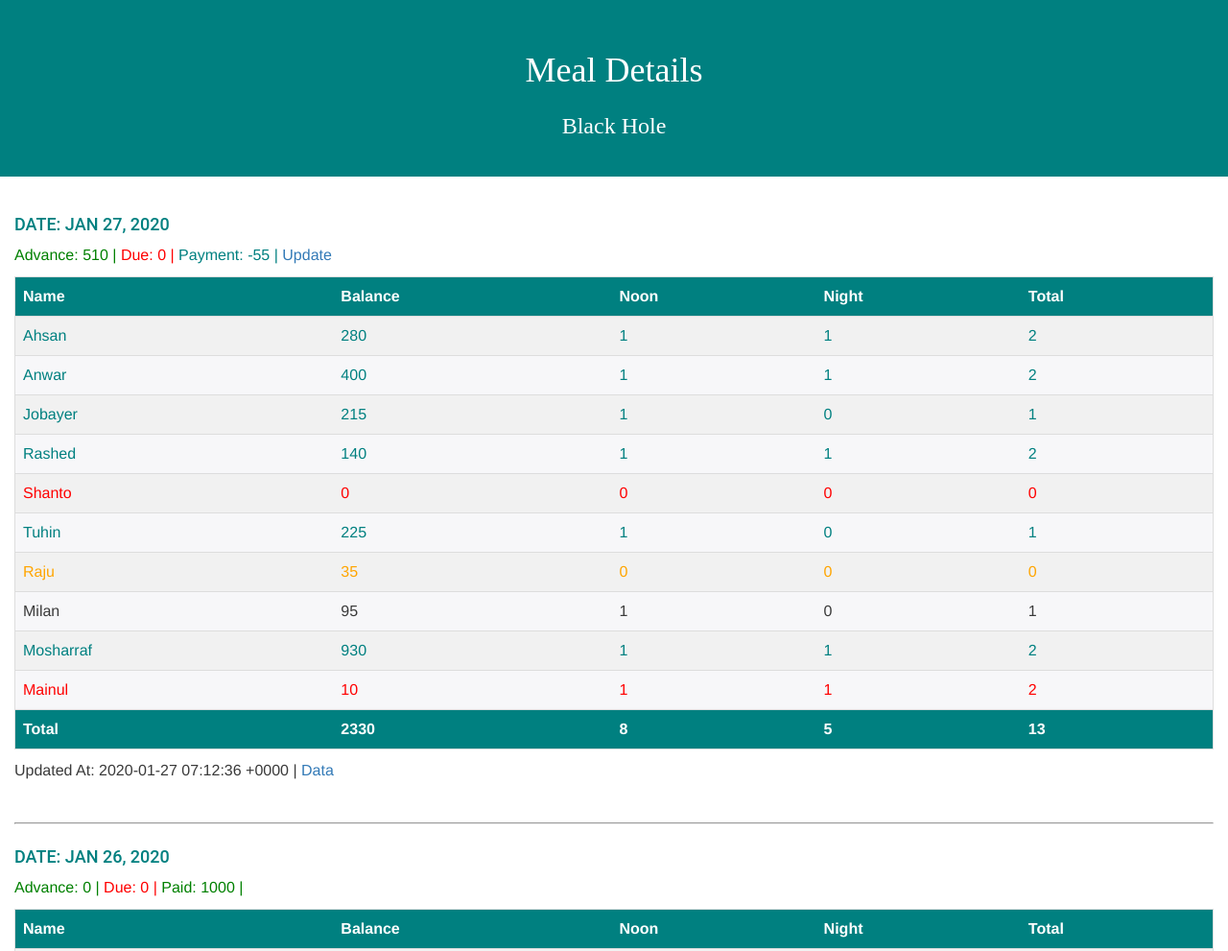
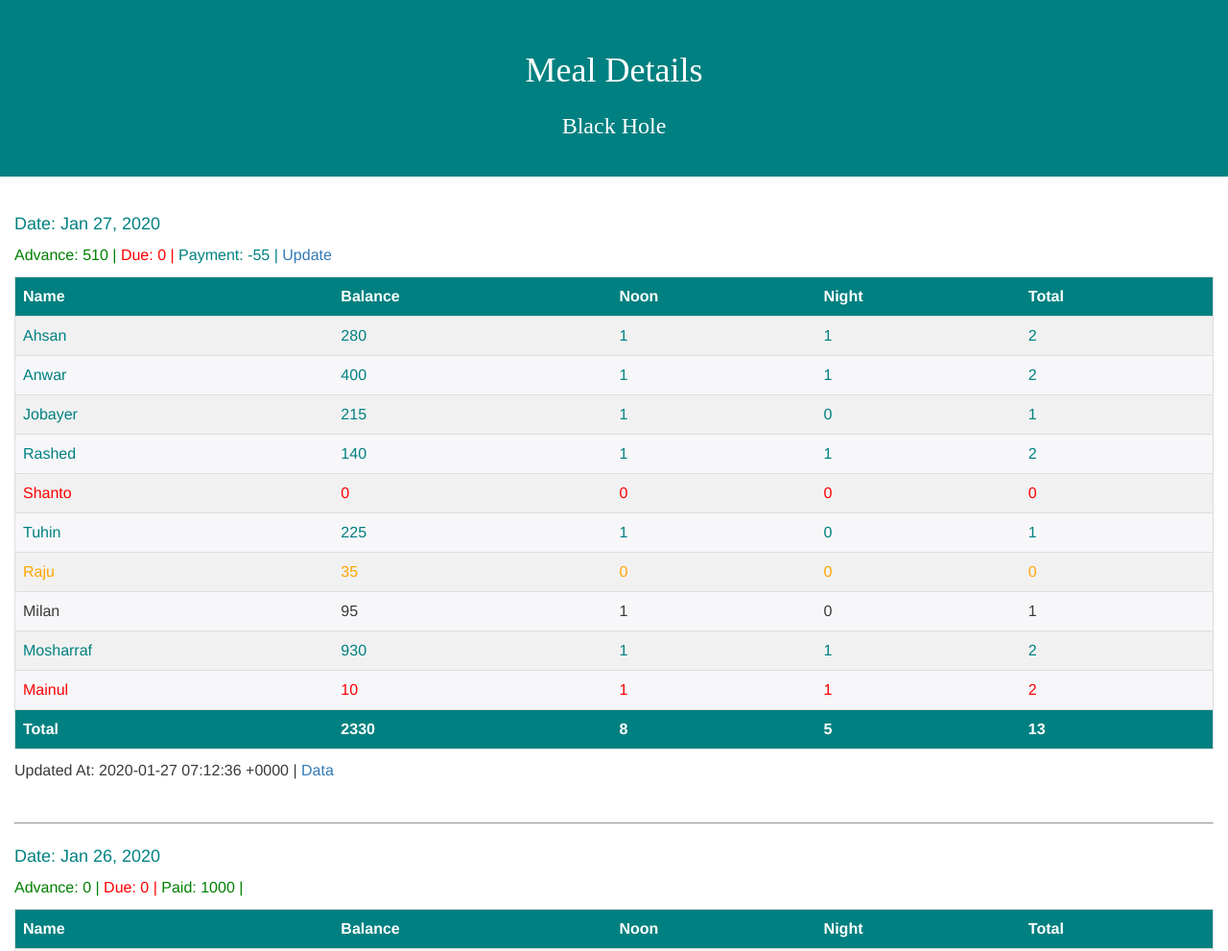
Before and after one commit to coderanwar/meals, a Jekyll site: the page built from index.html, in a window 1280 px wide. Shown: the top 991 px of the page at 96% size. Built offline with Jekyll 4.4.1, drawn with Linux system fonts in a browser that asks for light colours.

Commit message:
update theme

```diff
--- a/index.html
+++ b/index.html
@@ -6,8 +6,8 @@
 ---
 {% assign meal_counter = 1 %}
 {% for meal in site.data.meals %}
-    <h4 style="color:{{page.theme-color}};font-family: 'Roboto', cursive;">
-        DATE: {{ meal.Date | date: "%b %-d, %Y" | upcase }}
+    <h4 style="color:{{page.theme-color}};">
+        Date: {{ meal.Date | date: "%b %-d, %Y"}}
     </h4>
     <p style="color:{{page.theme-color}};">
         <span style="color: green;">Advance: {{ meal.Advance }} | </span>
```
